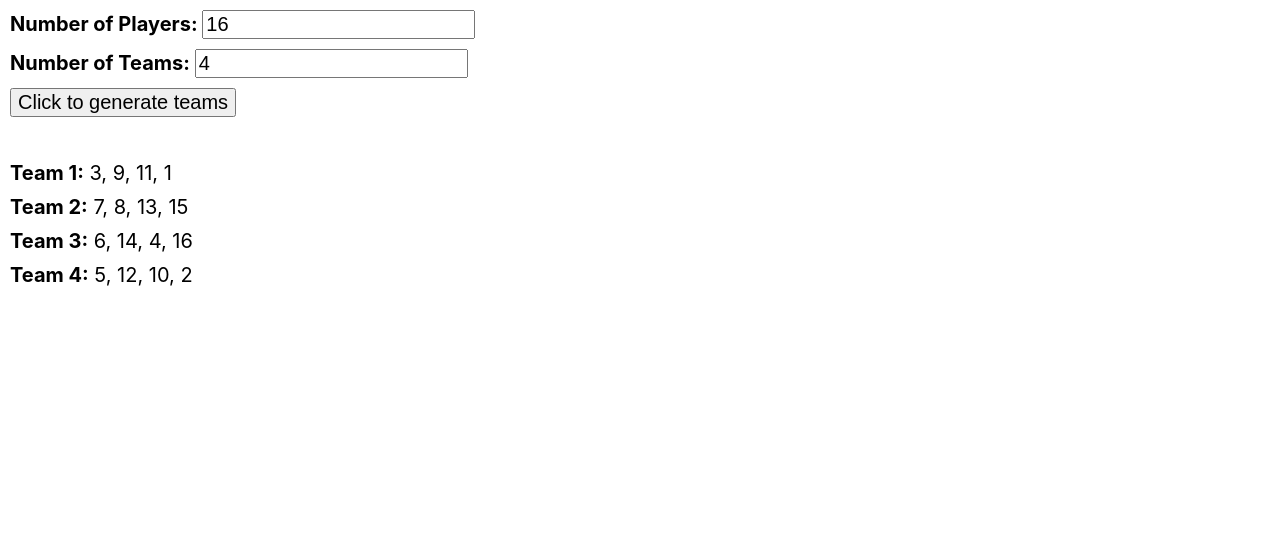
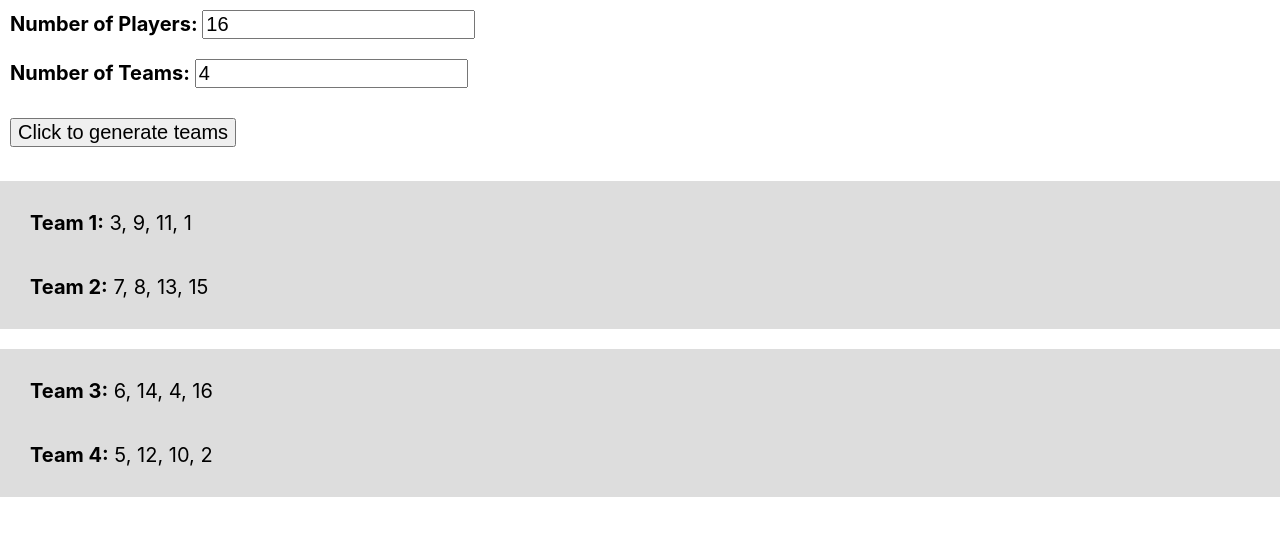
Before and after one commit to christianhalsell/street-soccer, a React (Create React App) app: page / in a window 1280 px wide. Both pictures are taken after a click on the button "Click to generate teams". Shown: the top 536 px of the page. Built offline with nearby package versions, Linux system fonts and the light colour scheme.

Commit message:
Stylize teams so they show more separated

```diff
--- a/src/App.css
+++ b/src/App.css
@@ -9,5 +9,20 @@ input {
 }
 
 .inputRow {
-  margin: 10px
+  padding: 10px;
 }
+
+.inputRow:nth-child(2n) {
+  margin-bottom: 10px;
+}
+
+.teamRowTop,
+.teamRowBottom {
+  background-color: #ddd;
+  padding: 20px;
+}
+
+.teamRowBottom {
+  margin-bottom: 20px;
+  padding-top: 0;
+}
--- a/src/components/TeamCreator.jsx
+++ b/src/components/TeamCreator.jsx
@@ -88,10 +88,12 @@ const TeamCreator = () => {
       )}
       <div>
         {teams.map((team, idx) => (
-          <div className="inputRow" key={team}><b>Team {idx + 1}:</b> {' '}
-          {team.map((player, i) => (
-            <span key={player}>{player}{i < team.length - 1 ? ', ' : null}</span>
-          ))}
+          <div className={(idx + 1) % 2 !== 0 ? 'teamRowTop' : 'teamRowBottom'}>
+            <div className="inputRow" key={team}><b>Team {idx + 1}:</b> {' '}
+            {team.map((player, i) => (
+              <span key={player}>{player}{i < team.length - 1 ? ', ' : null}</span>
+            ))}
+            </div>
           </div>
         ))}
       </div>
```
